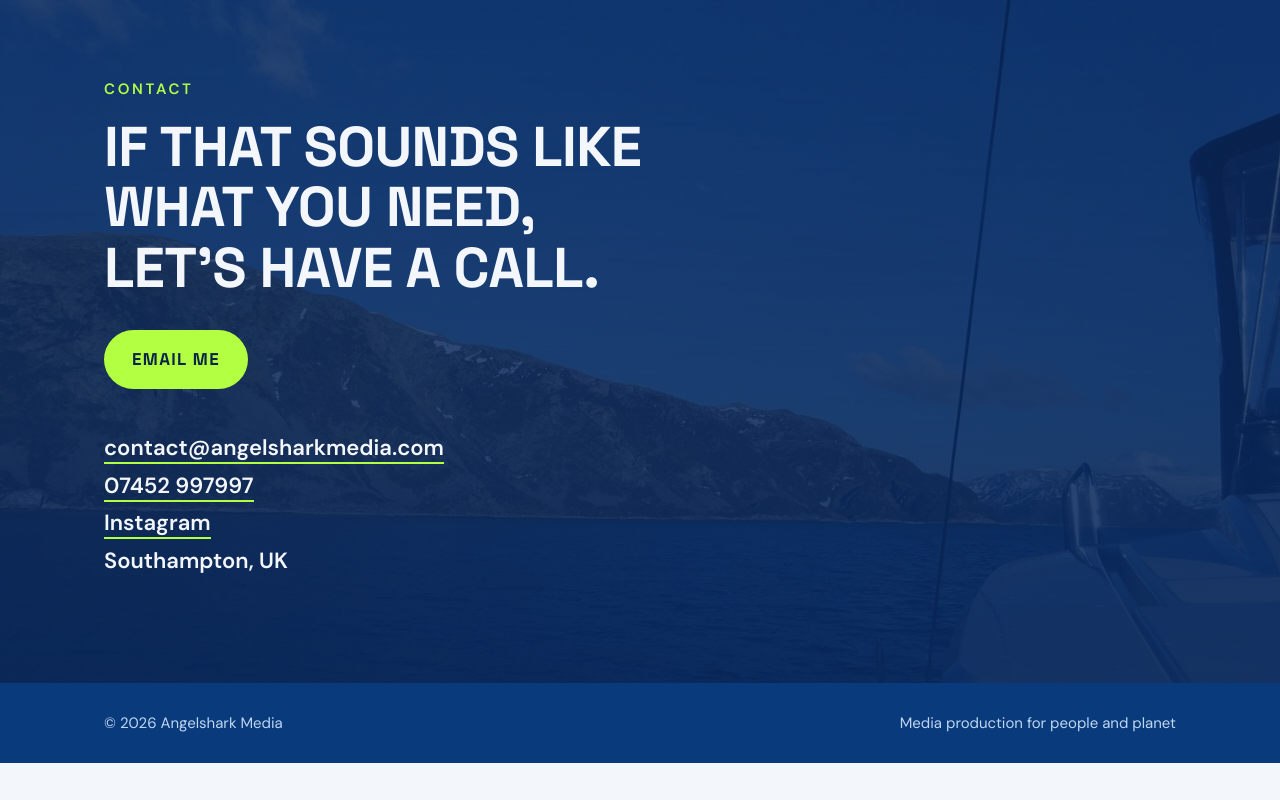
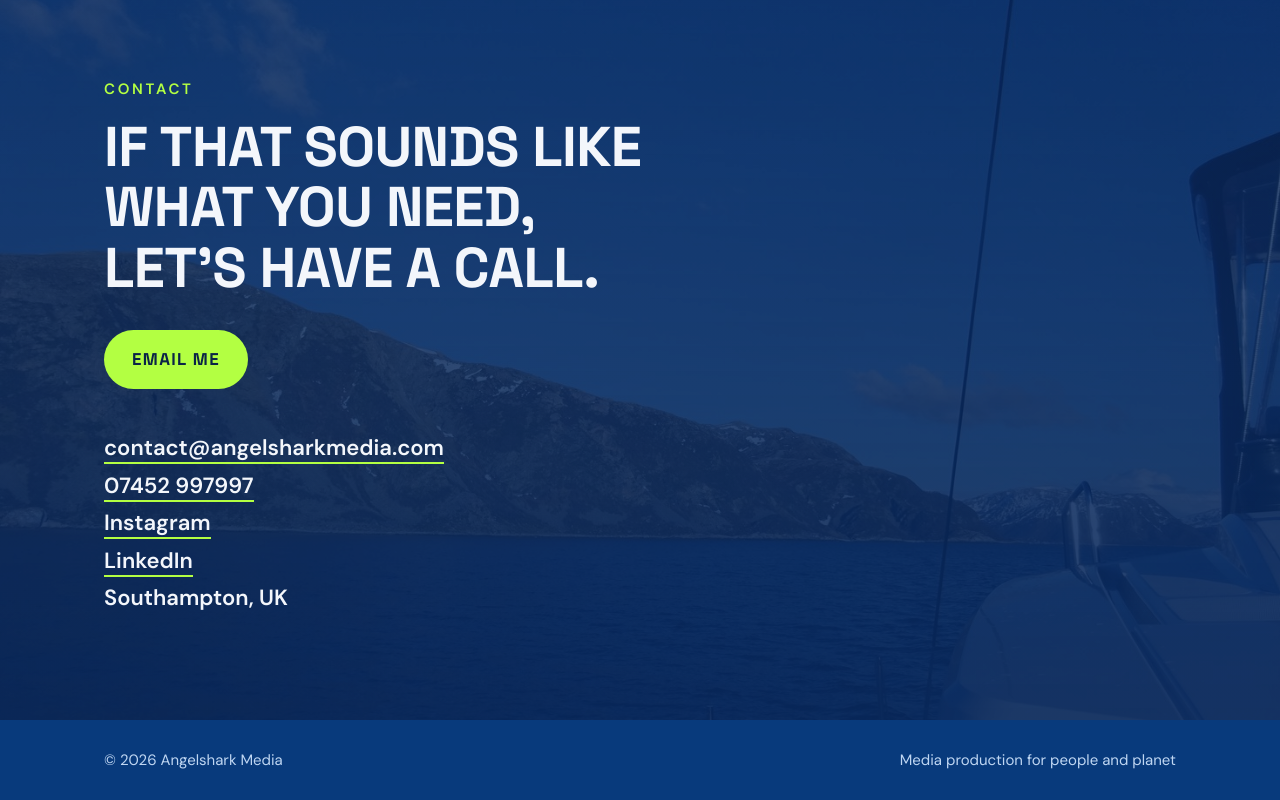
Before and after one commit to bayliemitchell/angelshark-site, a plain HTML site: page index.html in a window 1280 px wide. Shown: the part 3681-4481 px from the top of the page. Before the commit the page ends 4444 px from the top, so only its background shows below. Drawn offline with Linux system fonts and the light colour scheme.

Commit message:
Add LinkedIn link to contact section

```diff
--- a/index.html
+++ b/index.html
@@ -250,6 +250,7 @@ footer.site .wrap { display: flex; justify-content: space-between; gap: 16px; fl
         <a href="mailto:contact@angelsharkmedia.com">contact@angelsharkmedia.com</a><br>
         <a href="tel:+447452997997">07452 997997</a><br>
         <a href="https://www.instagram.com/angelsharkmedia/" target="_blank" rel="noopener">Instagram</a><br>
+        <a href="https://www.linkedin.com/company/angelshark-media/" target="_blank" rel="noopener">LinkedIn</a><br>
         Southampton, UK
       </p>
     </div>
```
